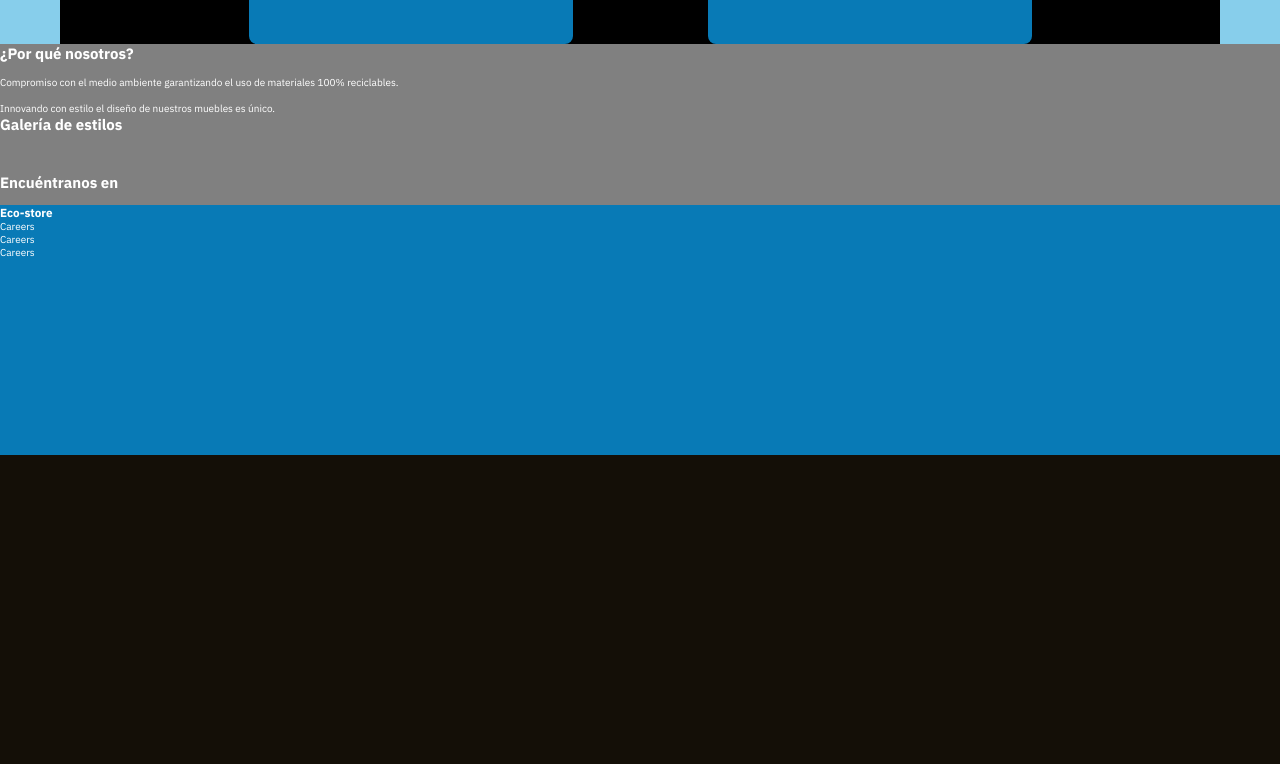
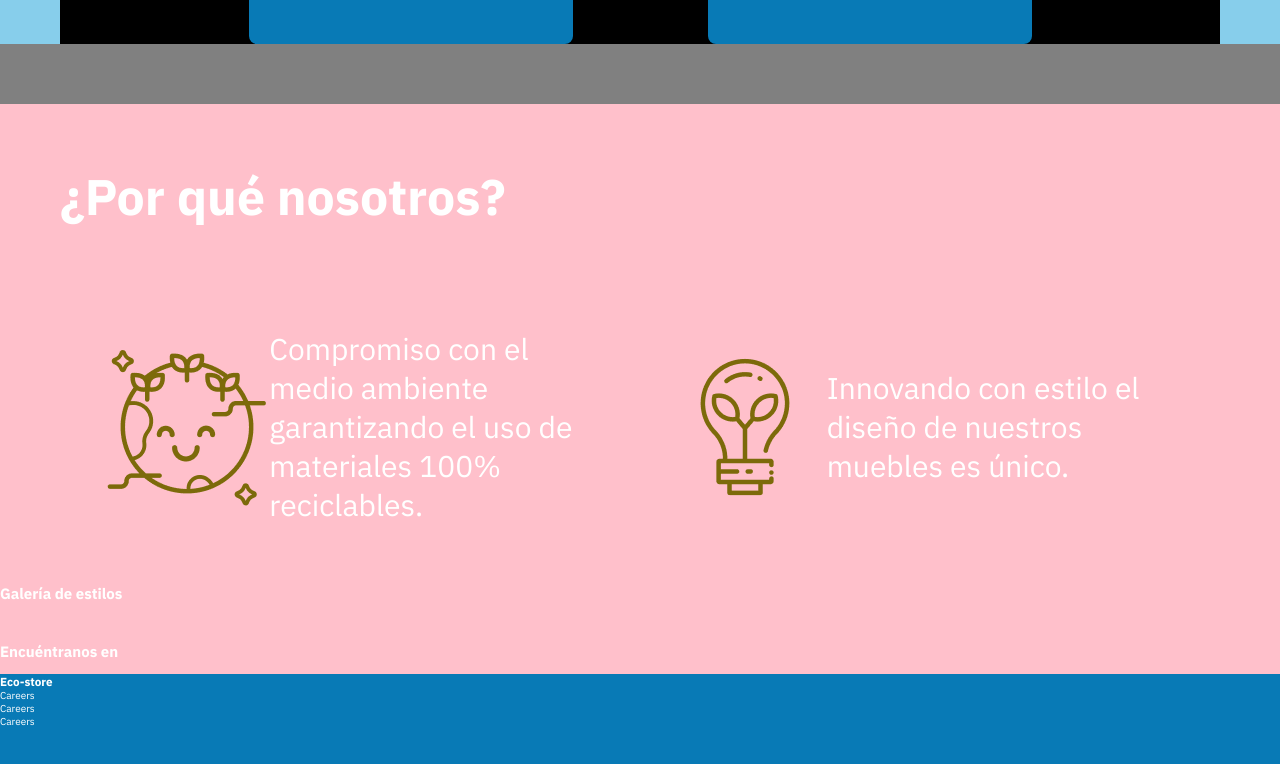
Before and after one commit to IngDonovan/sass-landing-page, a website: page index.html in a window 1280 px wide. Shown: the part 4578-5342 px from the top of the page. Before the commit the page ends 5033 px from the top, so only its background shows below. Drawn offline with Linux system fonts and the light colour scheme.

Commit message:
section 3 about us desktop

```diff
--- a/index.html
+++ b/index.html
@@ -273,17 +273,19 @@
       <section class="info-section">
         <div class="about-us">
           <h2>¿Por qué nosotros?</h2>
-          <div class="earth">
-            <img src="" alt="" />
-            <p>
-              Compromiso con el medio ambiente garantizando el uso de materiales
-              100% reciclables.
-            </p>
-          </div>
-          <div class="innovation">
-            <img src="" alt="" />
-            <p>Innovando con estilo el diseño de nuestros muebles es único.</p>
-          </div>
+          <aside>
+            <article class="earth">
+              <img src="./assets/img/earth.png" alt="" />
+              <p>
+                Compromiso con el medio ambiente garantizando el uso de materiales
+                100% reciclables.
+              </p>
+            </article>
+            <article class="innovation">
+              <img src="./assets/img/ecology.png" alt="" />
+              <p>Innovando con estilo el diseño de nuestros muebles es único.</p>
+            </article>
+          </aside>
         </div>
         <div class="gallery">
           <h2>Galería de estilos</h2>
--- a/scss/main.scss
+++ b/scss/main.scss
@@ -5,6 +5,13 @@ $primary-text-color: #08c8ff;
 $secondary-text-color: #0ffff8;
 $tertiary-text-color: #ffffff;
 $font-stack: "IBM Plex Sans", sans-serif;
+
+@mixin flexCenter($direction, $content: null, $align: null){
+  display: flex;
+  flex-direction: $direction;
+  justify-content: $content;
+  align-items: $align;
+}
 
 @mixin svgStyle ($color, $width, $height, $hovercolor: null){
   svg {
@@ -272,7 +279,6 @@ footer {
       h2{
         padding: 60px 0;
         font-size: 5rem;
-        // font-weight: 300;
       }
       .card-section{
         // background: black;
@@ -283,36 +289,19 @@ footer {
         column-gap: 135px;
         row-gap: 75px;
         .product-card{
-          // background: rgb(42, 42, 42);
-          // display: flex;
-          // flex-direction: column;
           width: 324px;
           height: 500px;
-          // border-radius: 8px;
-          // span{
-          //   align-self: end;
-          //   padding: 15px;
-          //   svg{
-          //       width: 30px;
-          //       height: 30px;
-          //       color: #FFFFFF;
-          //   }
-          // }
           figure{
             padding: 0 40px;
             img{
-              // width: 100%;
               height: 300px;
-              // border-radius: 8px;
             }
             h3{
               padding-top: 16px;
               font-size: 2.5rem;
-              // font-weight: 300;
             }
             p{
               font-size: 1.5rem;
-              // font-weight: 300;
             }
           }
         }
@@ -328,4 +317,35 @@ footer {
     // }
   }
 
+  .info-section{
+    background: pink;
+    margin-top: 60px;
+    .about-us{
+
+      padding: 60px;
+      h2{
+        font-size: 5rem;
+      }
+      aside{
+        margin-top: 100px;
+        @include flexCenter(row, space-evenly ,center);
+        .earth{
+          @include flexCenter(row, center ,center);
+          width: 40vw;
+          max-width: 615px;
+          img{
+            object-fit: contain;
+          }
+          p{
+            font-size: 30px;
+          }
+        }
+        .innovation{
+          @extend .earth;
+        }
+      }
+    }
+  }
+
+
 }
```
Also changed, not shown: css/main.css.
